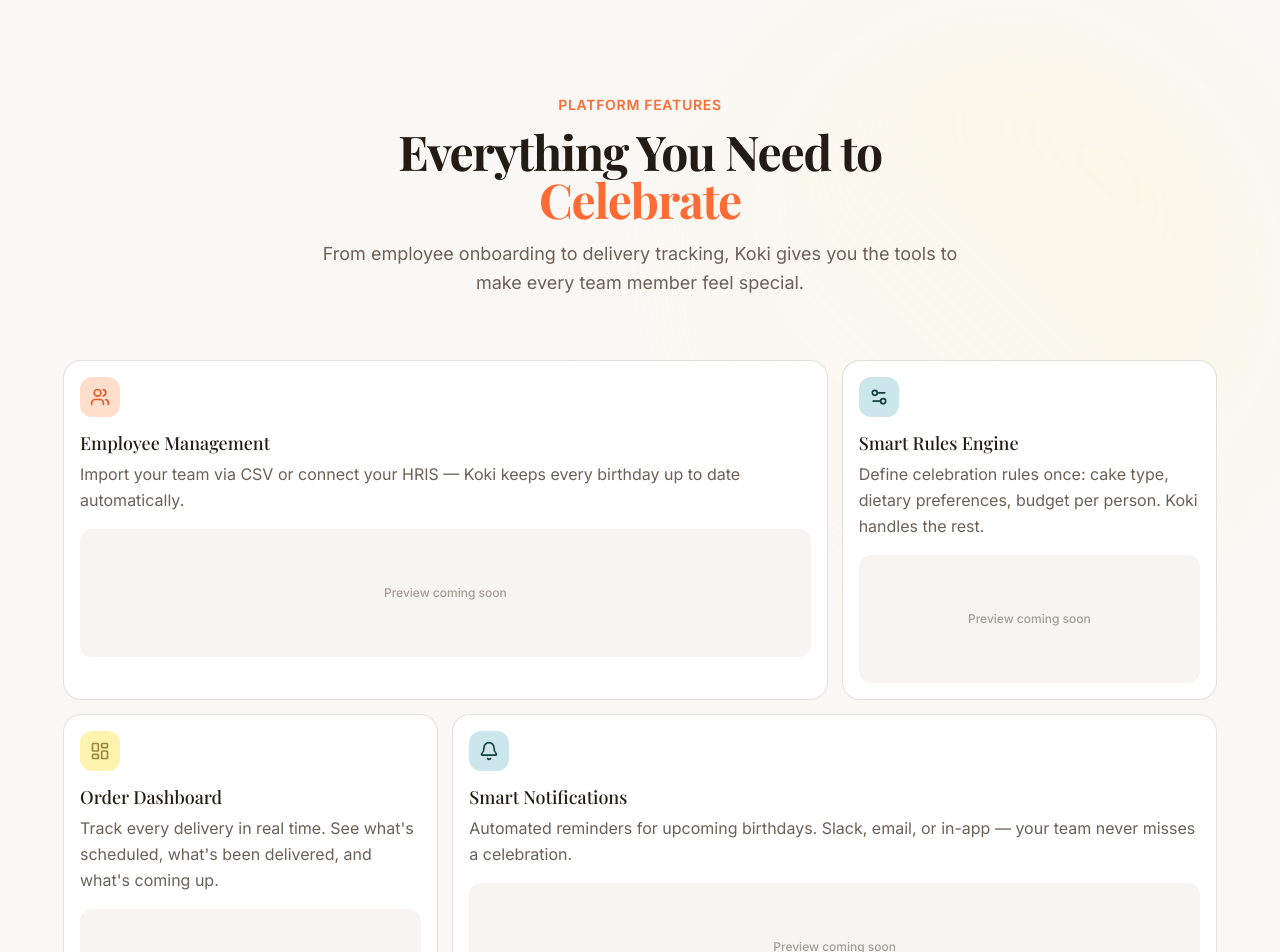
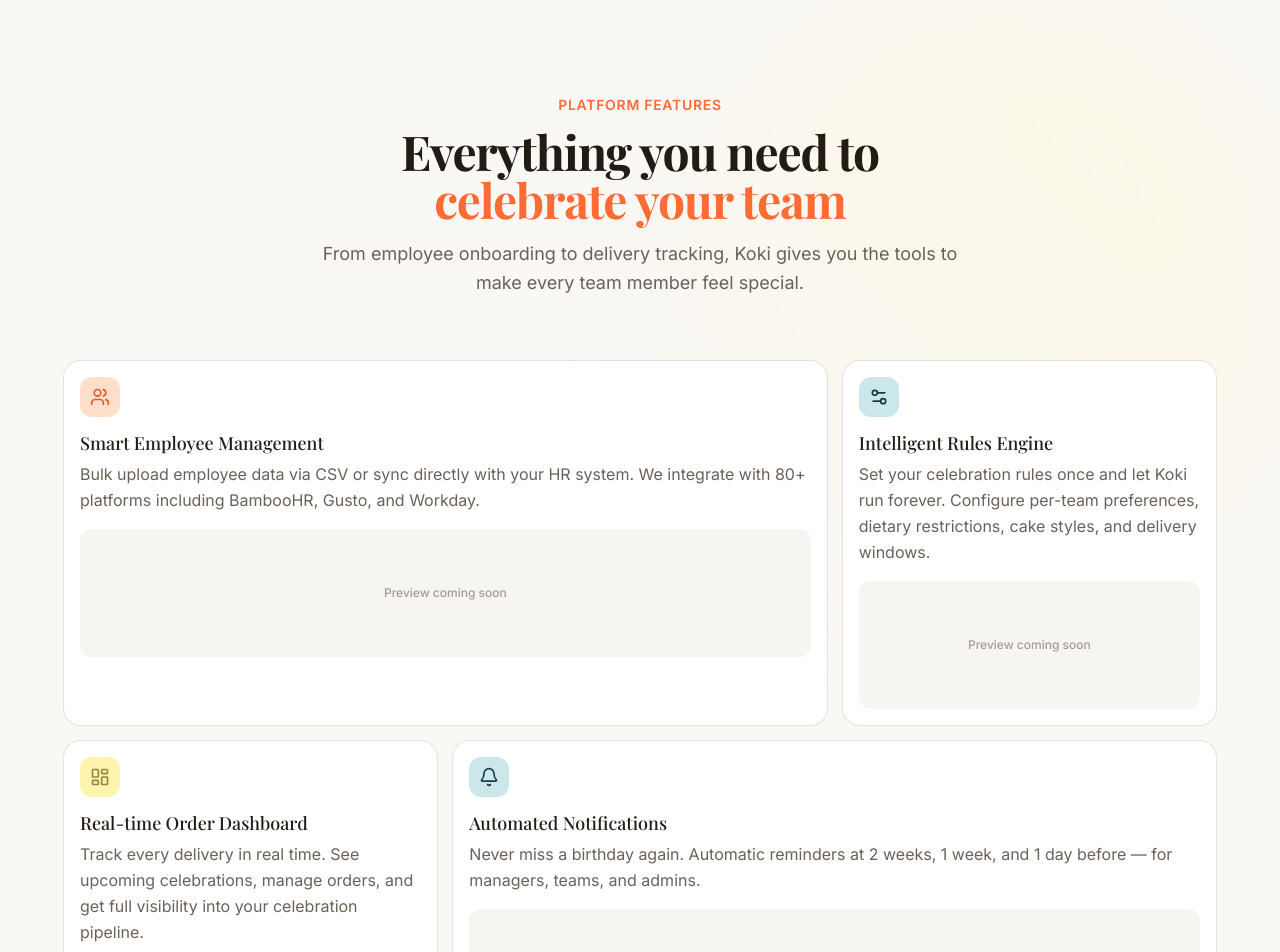
Before and after one commit to rvcuban/koki, a Next.js app: page / in a window 1280 px wide. Shown: the part 2180-3132 px from the top of the page. Built offline with nearby package versions, Linux system fonts and the light colour scheme.

Commit message:
feat: refine features section with detailed descriptions and spec-aligned title

```diff
--- a/src/components/sections/Features.tsx
+++ b/src/components/sections/Features.tsx
@@ -19,33 +19,33 @@
 const FEATURES = [
   {
     icon: Users,
-    title: "Employee Management",
+    title: "Smart Employee Management",
     description:
-      "Import your team via CSV or connect your HRIS — Koki keeps every birthday up to date automatically.",
+      "Bulk upload employee data via CSV or sync directly with your HR system. We integrate with 80+ platforms including BambooHR, Gusto, and Workday.",
     accent: "bg-coral-100 text-coral-600",
     span: "md:col-span-2",
   },
   {
     icon: Settings2,
-    title: "Smart Rules Engine",
+    title: "Intelligent Rules Engine",
     description:
-      "Define celebration rules once: cake type, dietary preferences, budget per person. Koki handles the rest.",
+      "Set your celebration rules once and let Koki run forever. Configure per-team preferences, dietary restrictions, cake styles, and delivery windows.",
     accent: "bg-teal-100 text-teal-600",
     span: "",
   },
   {
     icon: LayoutDashboard,
-    title: "Order Dashboard",
+    title: "Real-time Order Dashboard",
     description:
-      "Track every delivery in real time. See what's scheduled, what's been delivered, and what's coming up.",
+      "Track every delivery in real time. See upcoming celebrations, manage orders, and get full visibility into your celebration pipeline.",
     accent: "bg-vanilla-200 text-vanilla-800",
     span: "",
   },
   {
     icon: Bell,
-    title: "Smart Notifications",
+    title: "Automated Notifications",
     description:
-      "Automated reminders for upcoming birthdays. Slack, email, or in-app — your team never misses a celebration.",
+      "Never miss a birthday again. Automatic reminders at 2 weeks, 1 week, and 1 day before — for managers, teams, and admins.",
     accent: "bg-teal-100 text-teal-600",
     span: "md:col-span-2",
   },
@@ -53,7 +53,7 @@
     icon: PartyPopper,
     title: "Special Occasions",
     description:
-      "Work anniversaries, promotions, farewells — trigger ad-hoc celebrations anytime with a couple of clicks.",
+      "Go beyond birthdays — celebrate work anniversaries, promotions, new hires, and personal milestones. Koki handles every occasion that matters.",
     accent: "bg-coral-100 text-coral-600",
     span: "md:col-span-3",
   },
@@ -80,8 +80,8 @@
             Platform Features
           </p>
           <h2 className="font-heading text-3xl font-bold tracking-tight text-foreground sm:text-4xl md:text-5xl">
-            Everything You Need to{" "}
-            <span className="text-primary">Celebrate</span>
+            Everything you need to{" "}
+            <span className="text-primary">celebrate your team</span>
           </h2>
           <p className="mt-4 text-lg leading-relaxed text-muted-foreground">
             From employee onboarding to delivery tracking, Koki gives you the
```
